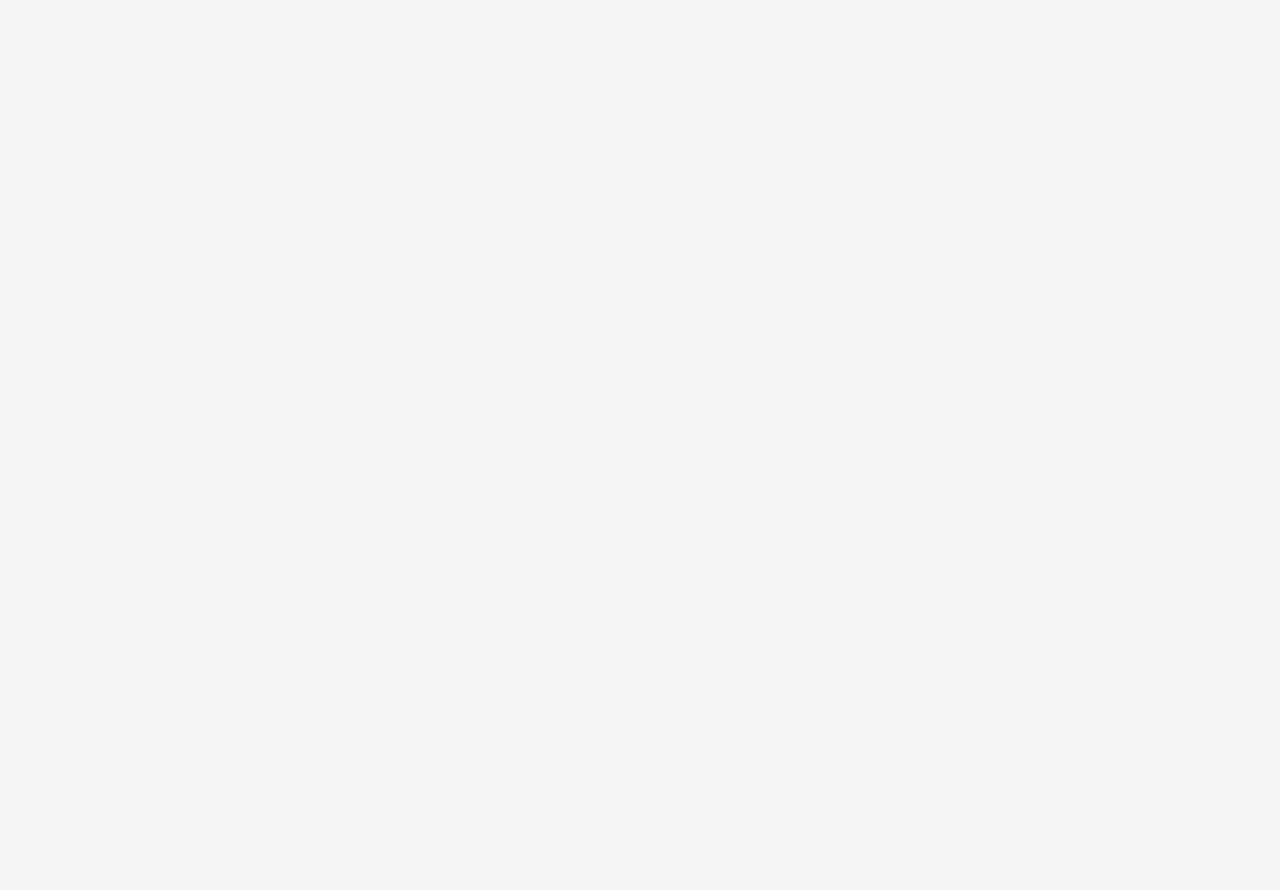
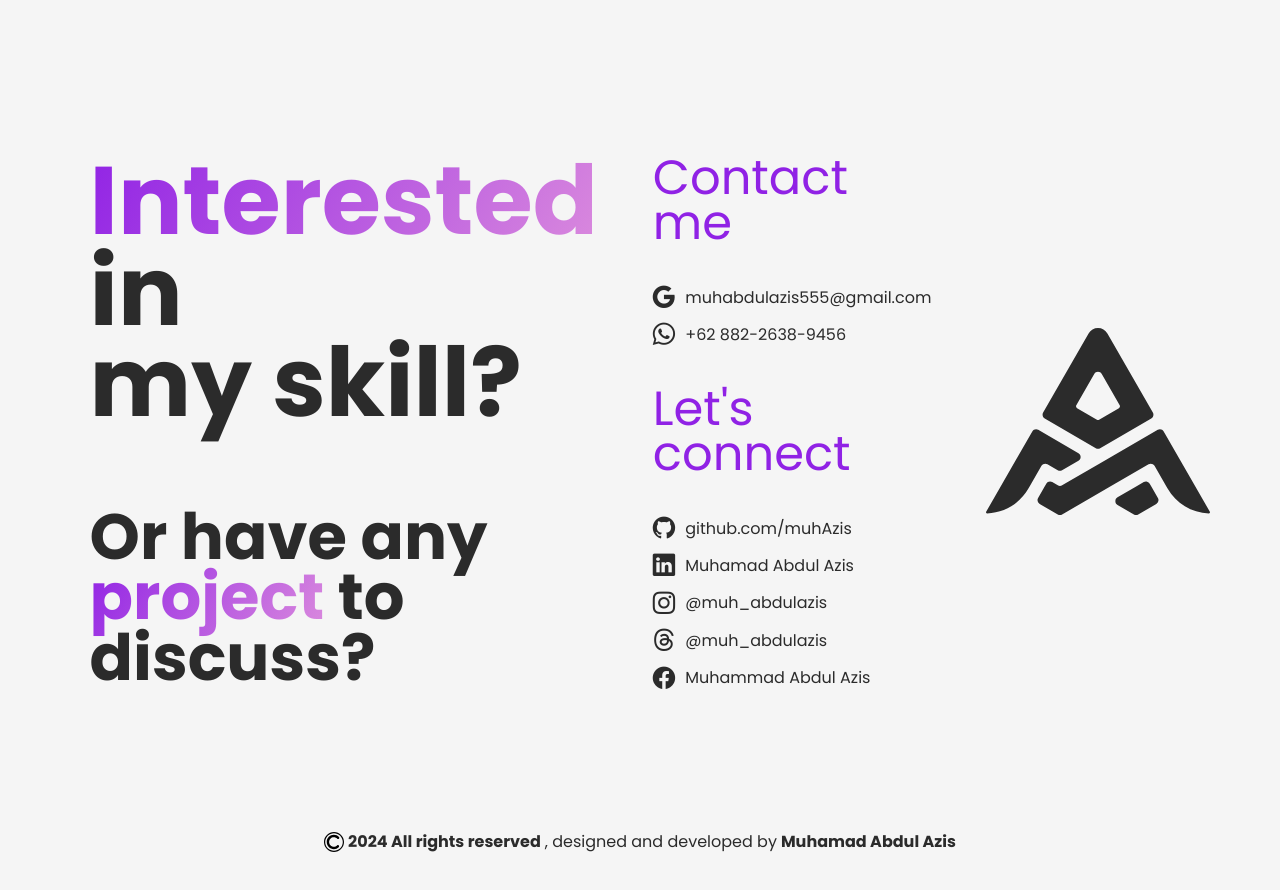
Before and after one commit to muhAzis/my-portfolio-nextjs, a Next.js app: page / in a window 1280 px wide. Shown: the part 1800-2690 px from the top of the page. Before the commit the page ends 1855 px from the top, so only its background shows below. Built offline with nearby package versions, Linux system fonts and the light colour scheme.

Commit message:
+ Adding Contacts section + Adding Footer section + Adding image assets

```diff
--- a/src/app/page.tsx
+++ b/src/app/page.tsx
@@ -1,4 +1,6 @@
 import '@/styles/page.css';
+import Contacts from '@/views/Contacts';
+import Footer from '@/views/Footer';
 import Hero from '@/views/Hero';
 import Skills from '@/views/Skills';
 
@@ -7,6 +9,8 @@ export default function Home() {
     <div id="app">
       <Hero />
       <Skills />
+      <Contacts />
+      <Footer />
     </div>
   );
 }
--- /dev/null
+++ b/src/styles/Contacts.css
@@ -0,0 +1,76 @@
+#contacts {
+  display: flex;
+  padding: 100px 7%;
+  gap: 5%;
+  justify-content: space-between;
+
+  .col1 {
+    display: flex;
+    flex-direction: column;
+    justify-content: space-between;
+
+    .interested {
+      line-height: 95%;
+
+      .gradient-text {
+        background: var(--clr-purple-gradient);
+        background-clip: text;
+        -webkit-background-clip: text;
+        color: transparent;
+      }
+    }
+
+    .discuss {
+      line-height: 95%;
+
+      .gradient-text {
+        background: var(--clr-purple-gradient);
+        background-clip: text;
+        -webkit-background-clip: text;
+        color: transparent;
+      }
+    }
+  }
+
+  .col2 {
+    display: flex;
+    flex-direction: column;
+    gap: 40px;
+
+    .section {
+      display: flex;
+      flex-direction: column;
+      gap: 15px;
+
+      .sub-title {
+        margin-bottom: 25px;
+        color: var(--clr-purple);
+        font-size: 3rem;
+        line-height: 95%;
+      }
+
+      .item {
+        display: flex;
+        gap: 10px;
+        line-height: 95%;
+        align-items: center;
+        transition: all 0.2s ease-in-out;
+
+        > i {
+          font-size: 1.4rem;
+        }
+
+        &:hover {
+          color: var(--clr-purple);
+          scale: 1.02;
+        }
+      }
+    }
+  }
+
+  .col3 {
+    display: grid;
+    width: 25%;
+    place-content: center;
+  }
+}
--- /dev/null
+++ b/src/styles/Footer.css
@@ -0,0 +1,16 @@
+#footer {
+  display: flex;
+  padding: 40px 20px;
+  align-items: center;
+  justify-content: center;
+
+  .copyright {
+    display: flex;
+    gap: 4px;
+    align-items: center;
+
+    .bold-text {
+      font-weight: 700;
+    }
+  }
+}
--- /dev/null
+++ b/src/views/Contacts.tsx
@@ -0,0 +1,57 @@
+import '@/styles/Contacts.css';
+import React from 'react';
+
+const Contacts: React.FC = () => {
+  return (
+    <main id="contacts">
+      <div className="col1">
+        <h2 className="interested">
+          <span className="gradient-text">Interested</span> in
+          <br />
+          my skill?
+        </h2>
+        <h3 className="discuss">
+          Or have any
+          <br />
+          <span className="gradient-text">project</span> to
+          <br />
+          discuss?
+        </h3>
+      </div>
+      <div className="col2">
+        <div className="section">
+          <div className="sub-title">Contact me</div>
+          <a href="" target="_blank" className="item">
+            <i className="bi bi-google"></i> muhabdulazis555@gmail.com
+          </a>
+          <a href="https://wa.me/6288226389456" target="_blank" className="item">
+            <i className="bi bi-whatsapp"></i> +62 882-2638-9456
+          </a>
+        </div>
+        <div className="section">
+          <div className="sub-title">Let&apos;s connect</div>
+          <a href="https://github.com/muhAzis" target="_blank" className="item">
+            <i className="bi bi-github"></i> github.com/muhAzis
+          </a>
+          <a href="https://www.linkedin.com/in/muhabdulazis" target="_blank" className="item">
+            <i className="bi bi-linkedin"></i> Muhamad Abdul Azis
+          </a>
+          <a href="https://www.instagram.com/muh_abdulazis" target="_blank" className="item">
+            <i className="bi bi-instagram"></i> @muh_abdulazis
+          </a>
+          <a href="https://www.threads.net/@muh_abdulazis" target="_blank" className="item">
+            <i className="bi bi-threads"></i> @muh_abdulazis
+          </a>
+          <a href="https://web.facebook.com/muh.ab.azis" target="_blank" className="item">
+            <i className="bi bi-facebook"></i> Muhammad Abdul Azis
+          </a>
+        </div>
+      </div>
+      <div className="col3">
+        <img src="/Logo.svg" alt="logo" />
+      </div>
+    </main>
+  );
+};
+
+export default Contacts;
--- /dev/null
+++ b/src/views/Footer.tsx
@@ -0,0 +1,35 @@
+'use client';
+import '@/styles/Footer.css';
+import React, { useEffect, useState } from 'react';
+
+const Footer: React.FC = () => {
+  const [year, setYear] = useState(new Date().getFullYear());
+
+  return (
+    <footer id="footer">
+      <p className="copyright">
+        <Copyright />
+        <span className="bold-text">{year} All rights reserved</span>, designed and developed by <span className="bold-text">Muhamad Abdul Azis</span>
+      </p>
+    </footer>
+  );
+};
+
+const Copyright = () => {
+  return (
+    <svg width="20" height="20" viewBox="0 0 20 20" fill="--clr-text-dark" xmlns="http://www.w3.org/2000/svg">
+      <path
+        fill-rule="evenodd"
+        clip-rule="evenodd"
+        d="M10 1.19617C14.8622 1.19617 18.8038 5.13778 18.8038 10C18.8038 14.8622 14.8622 18.8038 10 18.8038C5.13778 18.8038 1.19617 14.8622 1.19617 10C1.19617 5.13778 5.13778 1.19617 10 1.19617ZM10 0C15.5228 0 20 4.47715 20 10C20 15.5228 15.5228 20 10 20C4.47715 20 0 15.5228 0 10C0 4.47715 4.47715 0 10 0Z"
+      />
+      <path
+        fill-rule="evenodd"
+        clip-rule="evenodd"
+        d="M9.82743 14.7368C7.2329 14.7368 5.11962 12.6216 5.11962 10C5.11962 7.37838 7.2329 5.26316 9.82743 5.26316C11.1719 5.26316 12.3842 5.82873 13.2443 6.74144C13.6974 7.22221 14.4544 7.24465 14.9352 6.79157C15.416 6.33848 15.4384 5.58144 14.9853 5.10067C13.6934 3.72974 11.8599 2.87081 9.82743 2.87081C5.9006 2.87081 2.72727 6.0682 2.72727 10C2.72727 13.9318 5.9006 17.1292 9.82743 17.1292C11.7312 17.1292 13.4612 16.3754 14.7344 15.1527C15.2109 14.6951 15.2262 13.9379 14.7686 13.4614C14.311 12.9849 13.5538 12.9696 13.0773 13.4272C12.2306 14.2403 11.0875 14.7368 9.82743 14.7368Z"
+      />
+    </svg>
+  );
+};
+
+export default Footer;
```
Also changed, not shown: public/copyright.svg (added).
